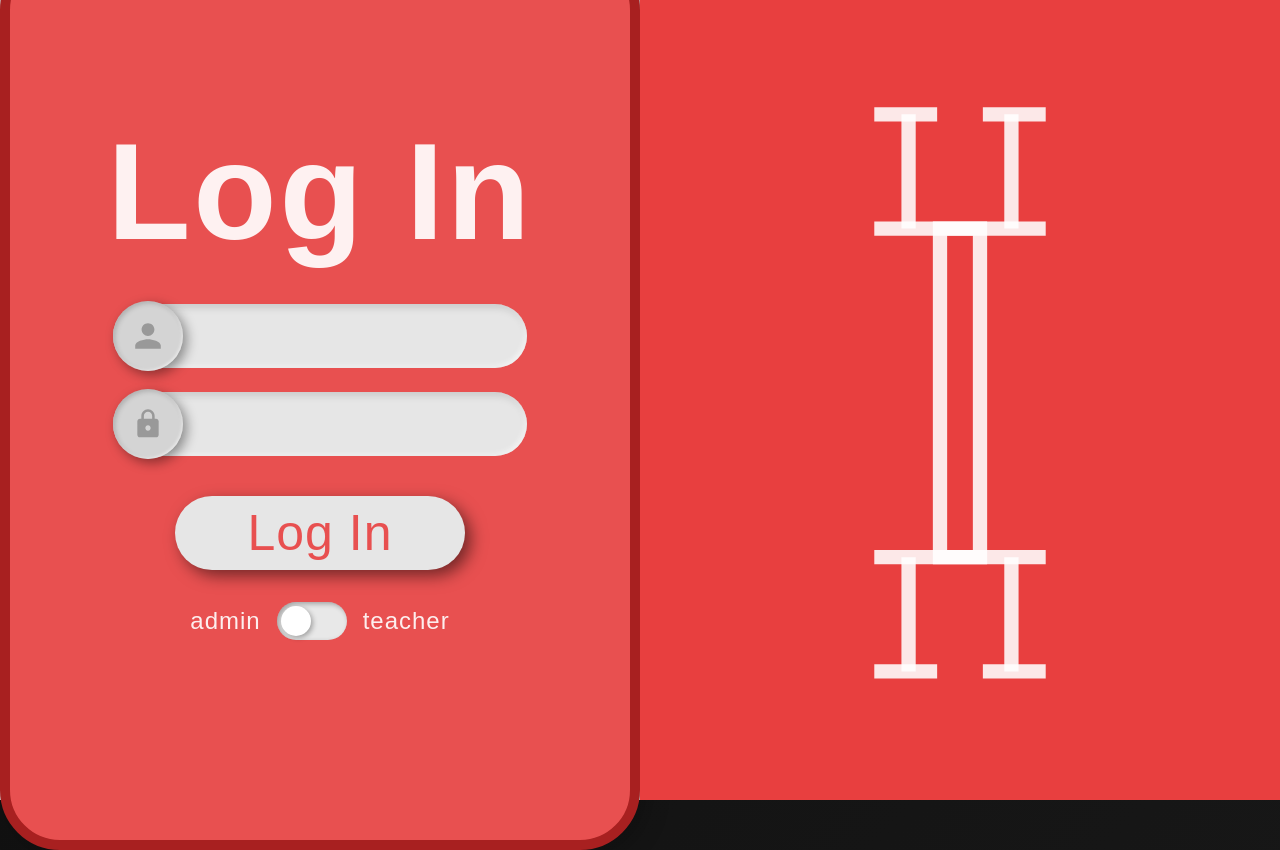
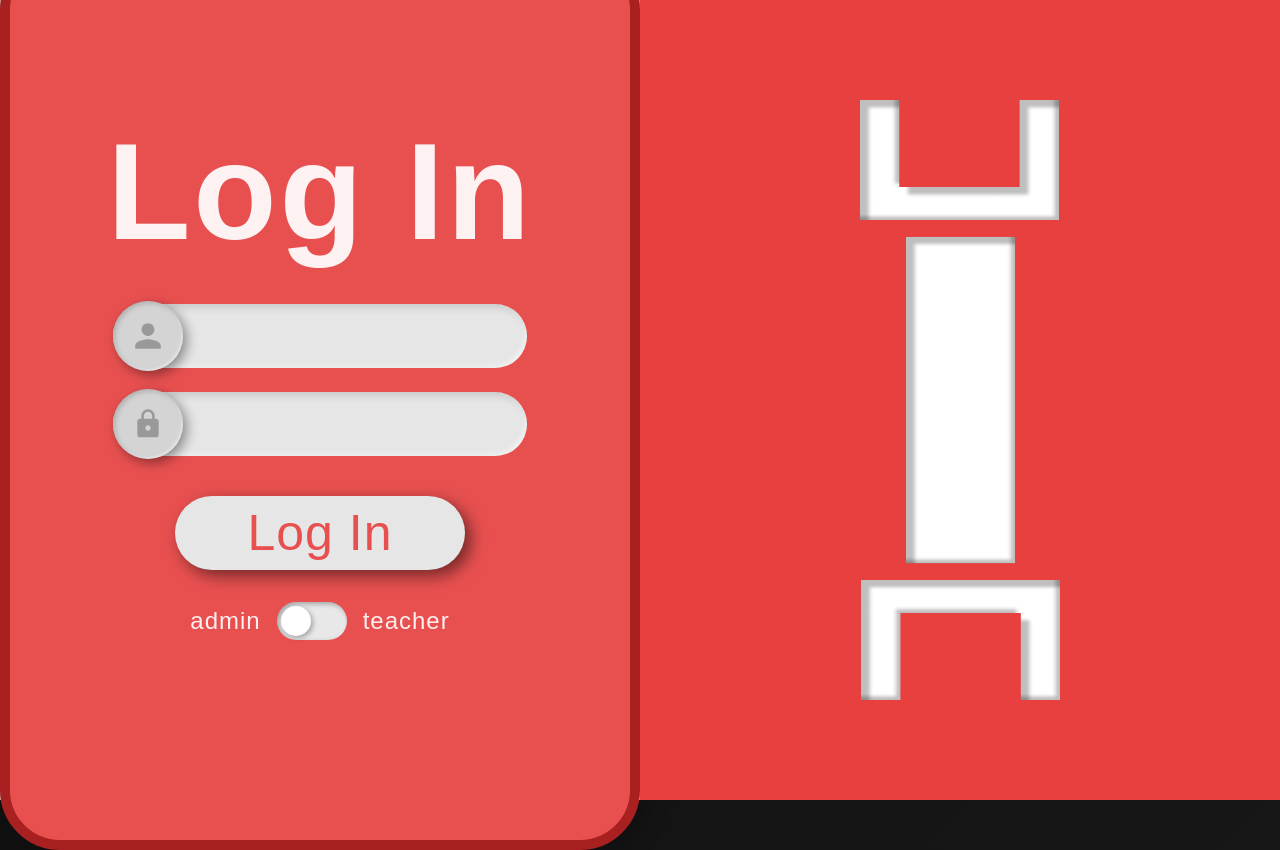
Before and after one commit to pittyu89/Ready-Set-Bag, a plain HTML site: page index.html in a window 1280 px wide. Drawn offline with Linux system fonts and the light colour scheme; a web font is replaced by a local one.

Commit message:
Changed the icon of the pencil and wrench

```diff
--- a/index.html
+++ b/index.html
@@ -87,38 +87,10 @@
     <div class="right-panel">
       <div class="panel-icon">
         <!-- Pencil icon (teacher) -->
-        <svg class="icon-pencil" viewBox="0 0 80 200" width="120" height="240">
-          <!-- eraser top -->
-          <rect x="20" y="5" width="40" height="22" rx="3" stroke="rgba(255,255,255,0.88)" stroke-width="5" fill="none"/>
-          <!-- metal band -->
-          <rect x="20" y="27" width="40" height="10" rx="1" stroke="rgba(255,255,255,0.88)" stroke-width="5" fill="none"/>
-          <!-- body -->
-          <rect x="20" y="37" width="40" height="120" stroke="rgba(255,255,255,0.88)" stroke-width="5" fill="none"/>
-          <!-- tip triangle -->
-          <polygon points="20,157 60,157 40,195" stroke="rgba(255,255,255,0.88)" stroke-width="5" fill="none" stroke-linejoin="round"/>
-        </svg>
+        <img class="icon-pencil" src="images/pencil.png" alt="Pencil"/>
 
         <!-- Wrench icon (admin) -->
-        <svg class="icon-wrench" viewBox="0 0 80 210" width="120" height="240">
-          <!-- top fork prongs -->
-          <line x1="22" y1="5"  x2="22" y2="45" stroke="rgba(255,255,255,0.88)" stroke-width="5"/>
-          <line x1="58" y1="5"  x2="58" y2="45" stroke="rgba(255,255,255,0.88)" stroke-width="5"/>
-          <!-- top crossbar -->
-          <line x1="10" y1="5"  x2="32" y2="5"  stroke="rgba(255,255,255,0.88)" stroke-width="5"/>
-          <line x1="48" y1="5"  x2="70" y2="5"  stroke="rgba(255,255,255,0.88)" stroke-width="5"/>
-          <!-- top horizontal join -->
-          <line x1="10" y1="45" x2="70" y2="45" stroke="rgba(255,255,255,0.88)" stroke-width="5"/>
-          <!-- handle shaft -->
-          <rect x="33" y="45" width="14" height="115" stroke="rgba(255,255,255,0.88)" stroke-width="5" fill="none"/>
-          <!-- bottom horizontal join -->
-          <line x1="10" y1="160" x2="70" y2="160" stroke="rgba(255,255,255,0.88)" stroke-width="5"/>
-          <!-- bottom fork prongs -->
-          <line x1="22" y1="160" x2="22" y2="200" stroke="rgba(255,255,255,0.88)" stroke-width="5"/>
-          <line x1="58" y1="160" x2="58" y2="200" stroke="rgba(255,255,255,0.88)" stroke-width="5"/>
-          <!-- bottom crossbar -->
-          <line x1="10" y1="200" x2="32" y2="200" stroke="rgba(255,255,255,0.88)" stroke-width="5"/>
-          <line x1="48" y1="200" x2="70" y2="200" stroke="rgba(255,255,255,0.88)" stroke-width="5"/>
-        </svg>
+        <img class="icon-wrench" src="images/wrench.png" alt="Wrench"/>
       </div>
     </div>
   </div>
--- a/login.css
+++ b/login.css
@@ -420,14 +420,14 @@ body.admin-mode .right-panel {
 
 .icon-pencil {
   opacity: 1;
-  width: 300px;
+  width: 100px;
   height: 600px;
   transform: translate(-50%, -50%) scale(1);
 }
 
 .icon-wrench {
   opacity: 0;
-  width: 300px;
+  width: 200px;
   height: 600px;
   transform: translate(-50%, -50%) scale(1);
 }
```
Also changed, not shown: images/pencil.png (added), images/wrench.png (added).
